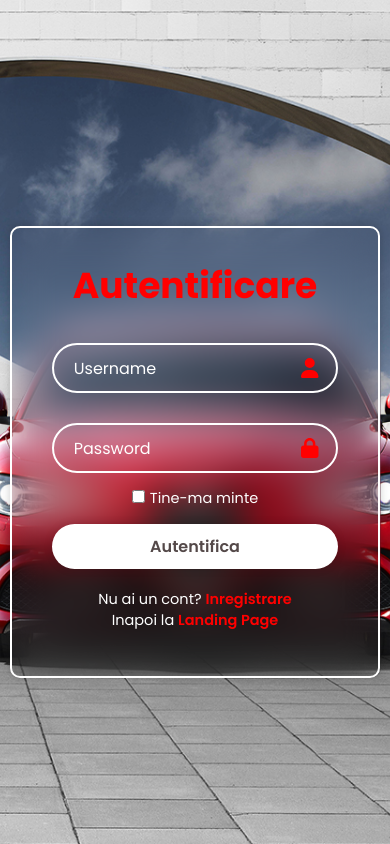
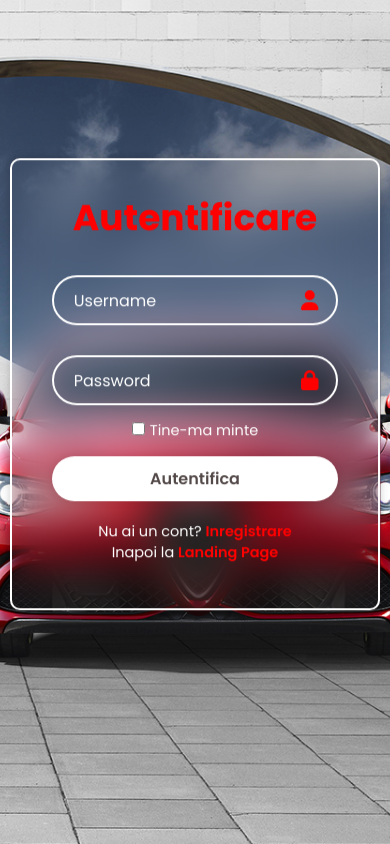
Before and after one commit to GelilFabian/Car_Hub, a Vue app: page /loginPage in a window 390 px wide. Built offline with nearby package versions, Linux system fonts and the light colour scheme.

Commit message:
Nav schimbat

```diff
--- a/src/views/LoginPage.vue
+++ b/src/views/LoginPage.vue
@@ -341,11 +341,11 @@ export default {
     justify-content: center;
     align-items: center;
     position: fixed;
-    transform:translate(0,50%);
+    transform:translate(0,35%);
     width:100%;
   }
 
-  .wrapper{
+  .wrapper,.wrapper1{
     color:white;
     border:2px solid white;
     width:95%;
@@ -357,6 +357,7 @@ export default {
 
   .input-box input{
     border:2px solid white;
+    color:white;
   }
 }
 </style>
```
